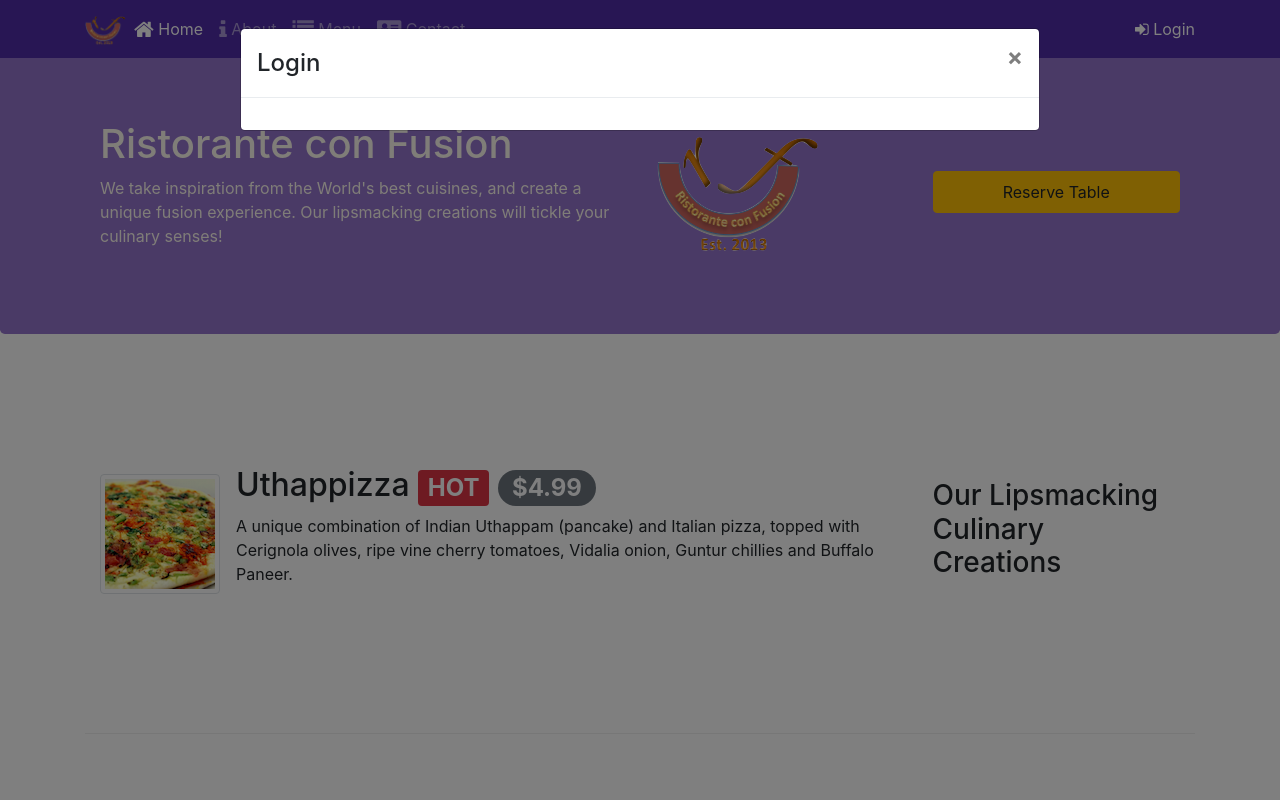
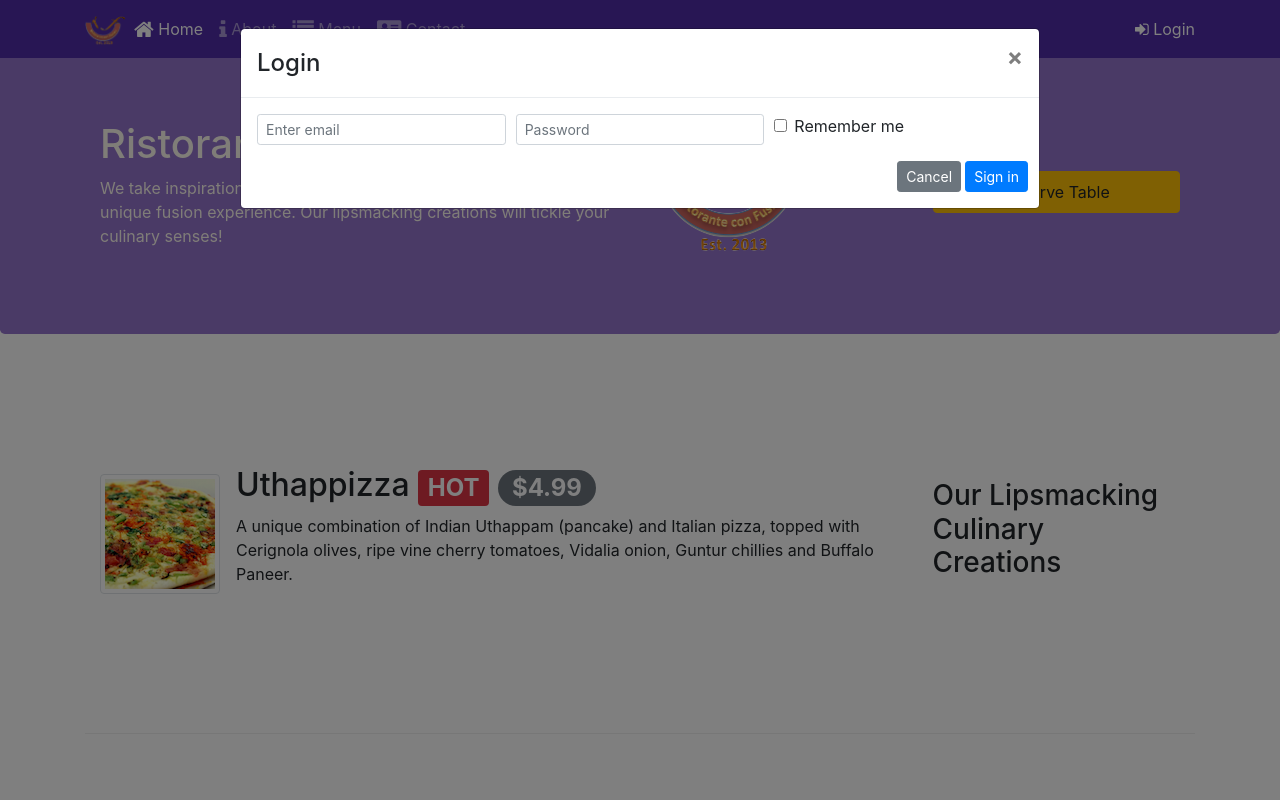
Before and after one commit to Jnki3Mav3n/bootstrap-lab, a website: page index.html in a window 1280 px wide. Both pictures are taken after a click on the link "Login". Shown: the top 800 px of the page. Drawn offline with nearby package versions, Linux system fonts and the light colour scheme.

Commit message:
Tertiary BS Scripts JS Tooltips, Popovers, & Modals Part 02

```diff
--- a/index.html
+++ b/index.html
@@ -30,7 +30,7 @@
                     <li class="nav-item"><a class="nav-link" href="./contactus.html"><span class="fa fa-address-card fa-lg"></span> Contact</a></li>
                 </ul>
                 <span class="navbar-text">
-                    <a data-toggle="modal" data-target="#loginModal" href="">
+                    <a data-toggle="modal" data-target="#loginModal">
                         <span class="fa fa-sign-in"></span> Login
                     </a>
                 </span>
@@ -45,7 +45,31 @@
                     <h4 class="modal-title">Login </h4>
                     <button type="button" class="close" data-dismiss="modal">&times;</button>
                 </div>
-                <div class="modal-body"></div>
+                <div class="modal-body">
+                    <form>
+                        <div class="form-row">
+                            <div class="form-group col-sm-4">
+                                    <label class="sr-only" for="exampleInputEmail3">Email address</label>
+                                    <input type="email" class="form-control form-control-sm mr-1" id="exampleInputEmail3" placeholder="Enter email">
+                            </div>
+                            <div class="form-group col-sm-4">
+                                <label class="sr-only" for="exampleInputPassword3">Password</label>
+                                <input type="password" class="form-control form-control-sm mr-1" id="exampleInputPassword3" placeholder="Password">
+                            </div>
+                            <div class="col-sm-auto">
+                                <div class="form-check">
+                                    <input class="form-check-input" type="checkbox">
+                                    <label class="form-check-label"> Remember me
+                                    </label>
+                                </div>
+                            </div>
+                        </div>
+                        <div class="form-row">
+                            <button type="button" class="btn btn-secondary btn-sm ml-auto" data-dismiss="modal">Cancel</button>
+                            <button type="submit" class="btn btn-primary btn-sm ml-1">Sign in</button>
+                        </div>
+                    </form>
+                </div>
             </div>
         </div>
     </div>
```
